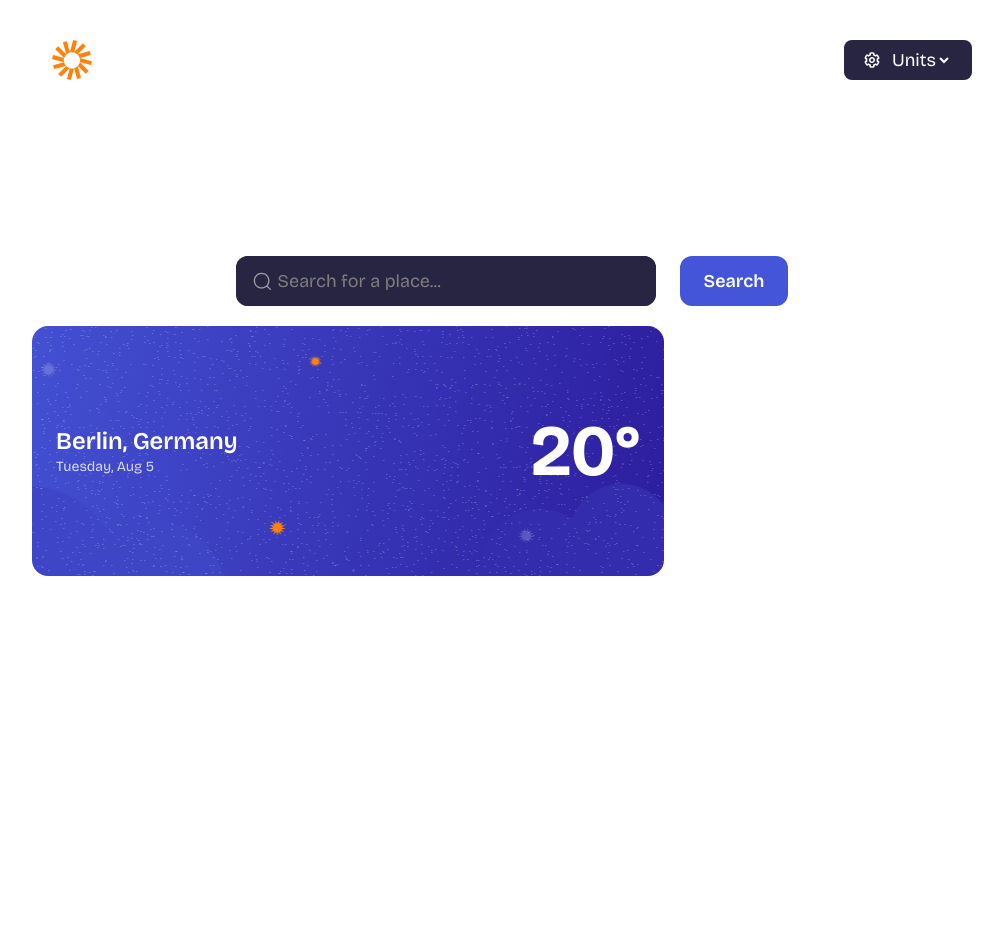
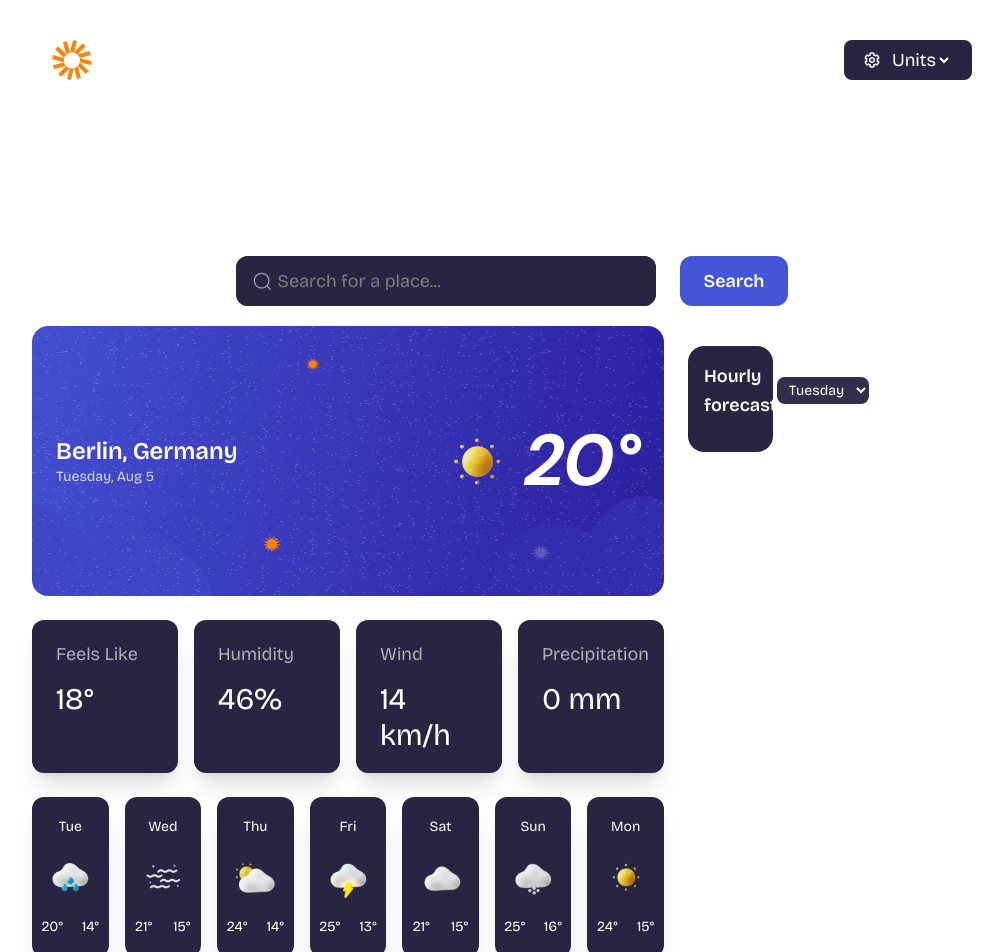
Before and after one commit to Anyanwu-victory/weather_app_main, a Vue app: page / in a window 1280 px wide. Shown: the top 952 px of the page, without its empty margins (128-1131 px from the left). Before the commit the page ends 800 px from the top, so only its background shows below. Built offline with nearby package versions, Linux system fonts and the light colour scheme.

Commit message:
Added cards messages

```diff
--- a/src/App.vue
+++ b/src/App.vue
@@ -5,7 +5,7 @@ import WeatherContent from './components/WeatherContent.vue';
 </script>
 
 <template>
-  <main class="justify-center px-6 items-center md:px-10 text-white lg:px-40">
+  <main class="justify-center px-6 items-center md:px-10 text-white lg:px-40 overflow-y">
 
     <Navbar/>
     <TheWelcomeTitle/>
--- /dev/null
+++ b/src/components/DailyForecast.vue
@@ -0,0 +1,38 @@
+<script setup>
+import Sunny from '@/assets/images/icon-sunny.webp';
+import Rain from '@/assets/images/icon-rain.webp';
+import Fog from '@/assets/images/icon-fog.webp';
+import Overcast from '@/assets/images/icon-overcast.webp';
+import Snow from '@/assets/images/icon-snow.webp';
+import Storm from '@/assets/images/icon-storm.webp';
+import Cloudy from '@/assets/images/icon-partly-cloudy.webp';
+import BaseCard from './ui/BaseCard.vue';
+
+const days = [
+  { name: "Tue", high: 20, low: 14, icon: Rain},
+  { name: "Wed", high: 21, low: 15, icon: Fog},
+  { name: "Thu", high: 24, low: 14, icon: Cloudy },
+  { name: "Fri", high: 25, low: 13, icon: Storm },
+  { name: "Sat", high: 21, low: 15, icon: Overcast},
+  { name: "Sun", high: 25, low: 16, icon: Snow},
+  { name: "Mon", high: 24, low: 15, icon: Sunny},
+];
+</script>
+
+<template>
+<!-- Daily forecast -->
+
+      <div class="grid grid-cols-4 sm:grid-cols-7 gap-4 text-center">
+        <BaseCard v-for="day in days" :key="day.name" class="md:px-0">
+          <p class="text-sm">{{ day.name }}</p>
+          <img :src="day.icon" class="mx-auto w-6 md:w-14" />
+          <div class="text-sm flex  justify-around align-bottom px-0">
+            <p>{{ day.high }}°</p>  <p>{{ day.low }}°</p>
+        </div>
+        </BaseCard>
+      </div>
+</template>
+
+<style scoped>
+
+</style>
--- /dev/null
+++ b/src/components/HourlyForecast.vue
@@ -0,0 +1,46 @@
+<script setup>
+
+</script>
+
+<template>
+  <div class="grid grid-cols-1 lg:grid-cols-3 gap-6 mt-5">
+
+    <!-- Right section -->
+
+      <!-- Hourly forecast -->
+      <div class="rounded-2xl bg-neutral-800 p-4 space-y-4">
+        <div class="flex justify-between items-center">
+          <h3 class="font-semibold">Hourly forecast</h3>
+          <select class="bg-neutral-700 rounded-lg px-2 py-1 text-sm">
+            <option>Tuesday</option>
+          </select>
+        </div>
+
+        <div class="space-y-3">
+          <div v-for="hour in hours" :key="hour"
+            class="flex justify-between items-center bg-neutral-700/40 rounded-xl px-4 py-3">
+            <span>3 PM</span>
+            <span>20°</span>
+          </div>
+        </div>
+      </div>
+
+
+  </div>
+
+</template>
+
+<style scoped>
+.card-today {
+  background-image: url('../assets/images/bg-today-large.svg');
+  background-size: cover;
+  background-position: center;
+  line-height: 32px;
+  height: 270px;
+}
+
+.text-italic {
+  font-family: "DmSans", sans-serif;
+  font-style: italic;
+}
+</style>
--- /dev/null
+++ b/src/components/StatsCards.vue
@@ -0,0 +1,32 @@
+<template>
+     <div class="grid grid-cols-2 sm:grid-cols-4 gap-4">
+        <BaseCard class="md:px-6">
+          <p class=" text-neutral-300">Feels Like</p>
+          <p class="text-3xl font-normal">18°</p>
+        </BaseCard>
+
+        <BaseCard class="md:px-6">
+          <p class=" text-neutral-300">Humidity</p>
+          <p class="text-3xl font-normal">46%</p>
+        </BaseCard>
+
+        <BaseCard class="md:px-6">
+          <p class=" text-neutral-300">Wind</p>
+          <p class="text-3xl font-normal">14 km/h</p>
+        </BaseCard>
+
+        <BaseCard class="md:px-6">
+          <p class=" text-neutral-300">Precipitation</p>
+          <p class="text-3xl font-normal">0 mm</p>
+        </BaseCard>
+      </div>
+
+</template>
+
+<script setup>
+    import BaseCard from './ui/BaseCard.vue';
+</script>
+
+<style scoped>
+
+</style>
--- a/src/components/WeatherContent.vue
+++ b/src/components/WeatherContent.vue
@@ -1,4 +1,8 @@
 <script setup>
+import Sunny from '@/assets/images/icon-sunny.webp';
+import StatsCards from './StatsCards.vue';
+import DailyForecast from './DailyForecast.vue';
+import HourlyForecast from './HourlyForecast.vue';
 
 </script>
 
@@ -13,16 +17,23 @@
           <p class="text-sm opacity-80">Tuesday, Aug 5</p>
         </div>
 
-  <div class="text-7xl font-bold">20°</div>
+        <div class="text-7xl font-bold text-italic flex space-x-6 justify-center items-center">
+          <img :src="Sunny" alt="weather condition image" class="w-24" />
+          20°
+        </div>
       </div>
 
       <!-- Stats cards -->
+      <StatsCards />
+
       <!-- Daily forecast -->
+      <DailyForecast />
     </div>
 
     <!-- Right section -->
     <div class="lg:col-span-1">
       <!-- Hourly forecast -->
+      <HourlyForecast />
     </div>
   </div>
 
@@ -34,9 +45,11 @@
   background-size: cover;
   background-position: center;
   line-height: 32px;
-    height: 250px;
+  height: 270px;
 }
+
 .text-italic {
   font-family: "DmSans", sans-serif;
+  font-style: italic;
 }
 </style>
--- a/src/components/ui/BaseCard.vue
+++ b/src/components/ui/BaseCard.vue
@@ -1,6 +1,7 @@
 <template>
   <div
-    class="baseCard w-full max-w-[230px] p-4 md:p-6 rounded-3xl shadow-md flex flex-col gap-3"
+    class="baseCard  w-full max-w-[230px] bg-neutral-800
+     p-3 md:py-5 md:px-0 rounded-xl shadow-xl flex flex-col gap-3"
   >
     <slot>
       <p class="text-neutral-300">{{ message }}</p>
```
Lines whose indentation alone changed are shown as unchanged.
